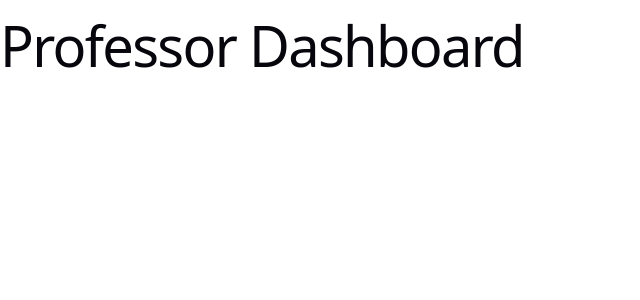
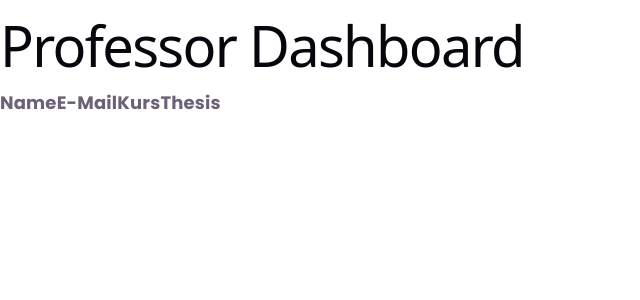
Before and after one commit to DerKeck05/MME_SS26_Gruppe_H_Thesis_expose, a React (Vite) app in the folder frontend/: page /professor in a window 1280 px wide. Shown: the top 300 px of the page, without its empty margins (0-640 px from the left). Built offline with nearby package versions, Linux system fonts and the light colour scheme; no server answers.

Commit message:
firsdt table

```diff
--- a/frontend/src/prof_pages/prof_starpage.tsx
+++ b/frontend/src/prof_pages/prof_starpage.tsx
@@ -1,5 +1,30 @@
+
+
+
+
+
+
+
+
+
 function ProfStartpage() {
-  return <h1>Professor Dashboard</h1>;
+  return (
+  <main>
+    <div>
+        <h1>Professor Dashboard</h1>
+        <table>
+            <thead>
+                <tr>
+                <th> Name</th>
+                <th> E-Mail</th>
+                <th>Kurs</th>
+                <th>Thesis</th>
+                </tr>
+            </thead>
+        </table>
+    </div>
+  </main>
+  );
 }
 
 export default ProfStartpage;
```
